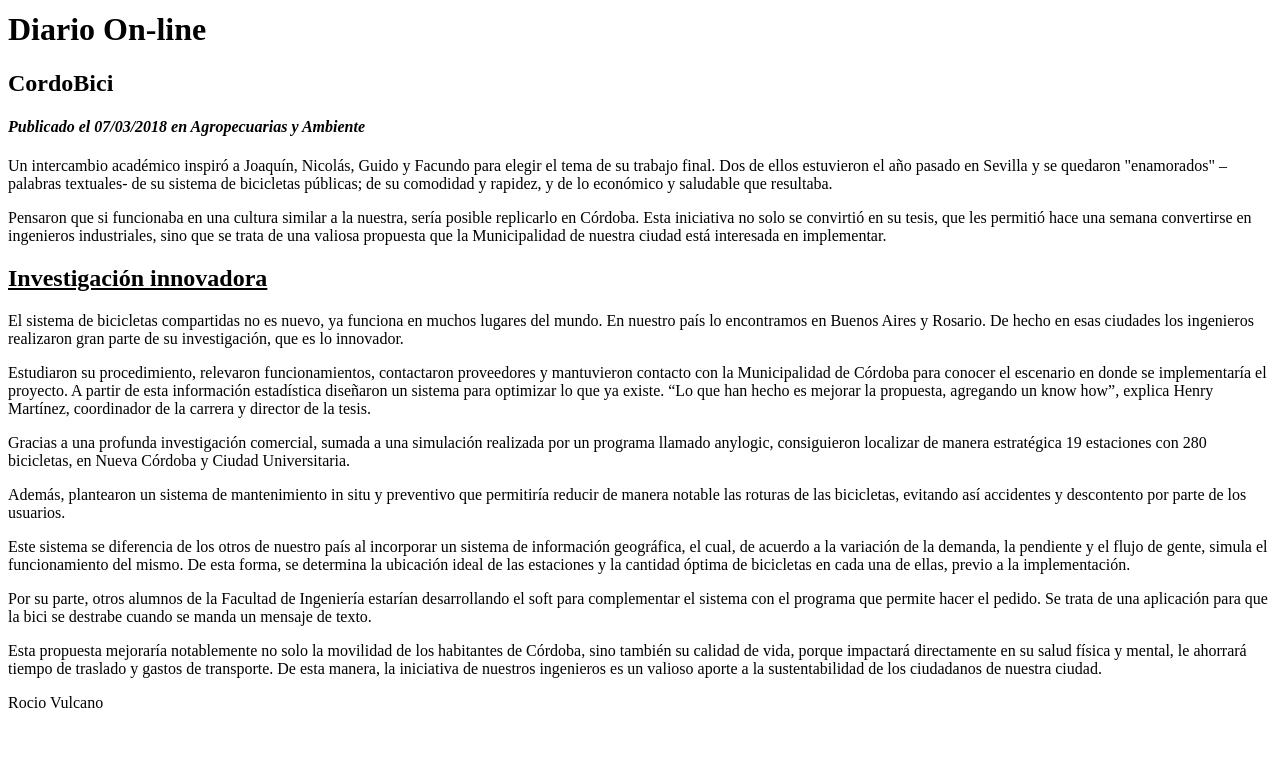
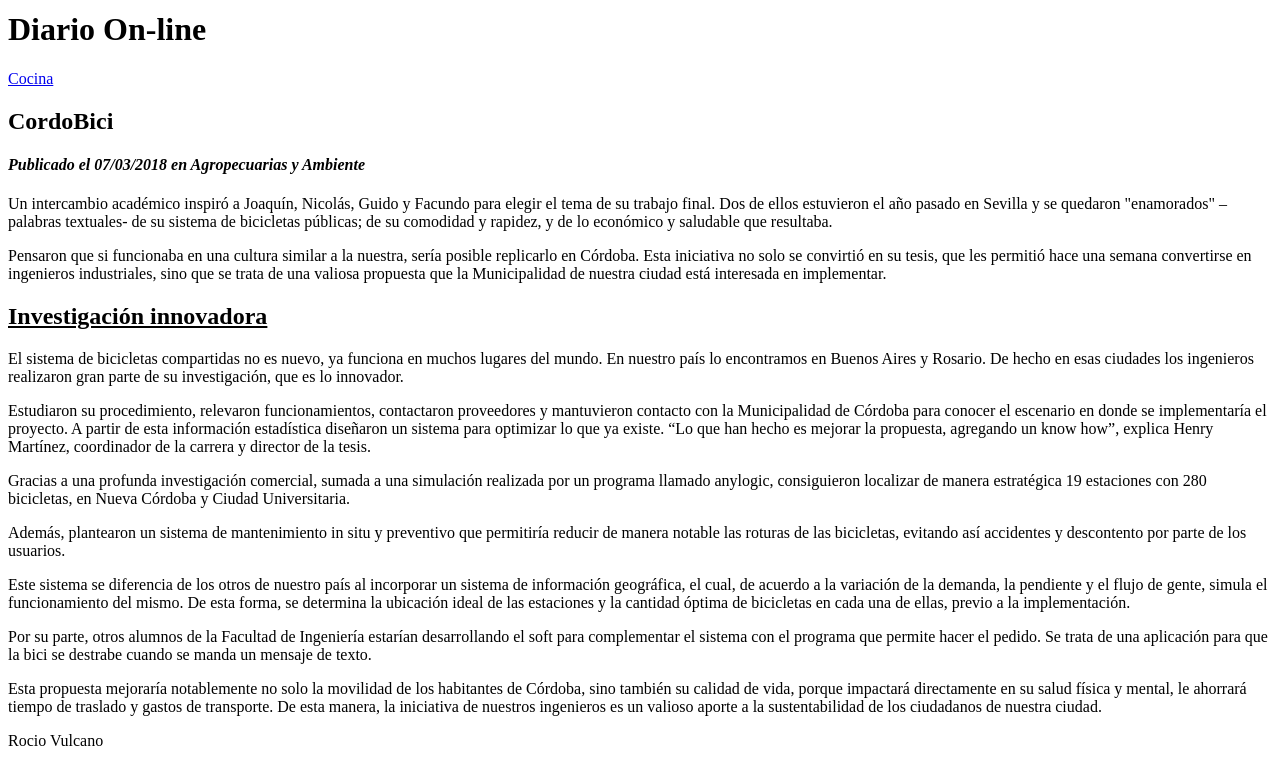
Before and after one commit to UCC-LabCompu2/ejercicios2022-RocioVulcano, a plain HTML site: page Ejercicios-HTML/ej_noticia.html in a window 1280 px wide. Shown: the part 150-908 px from the top of the page. Before the commit the page ends 870 px from the top, so only its background shows below. Drawn offline with Linux system fonts and the light colour scheme.

Commit message:
se modifico el archivo cocina

```diff
--- a/Ejercicios-HTML/ej_noticia.html
+++ b/Ejercicios-HTML/ej_noticia.html
@@ -10,7 +10,11 @@
 <header>
     <img src="imagenes/logomundo.jpg">
     <h1>Diario On-line</h1>
-    <header>
+</header>
+<nav>
+    <a href="ej_listas.html">Cocina</a>
+</nav>
+
 <section>
     <h2><b>CordoBici</b></h2>
 
```
Lines whose indentation alone changed are shown as unchanged.
